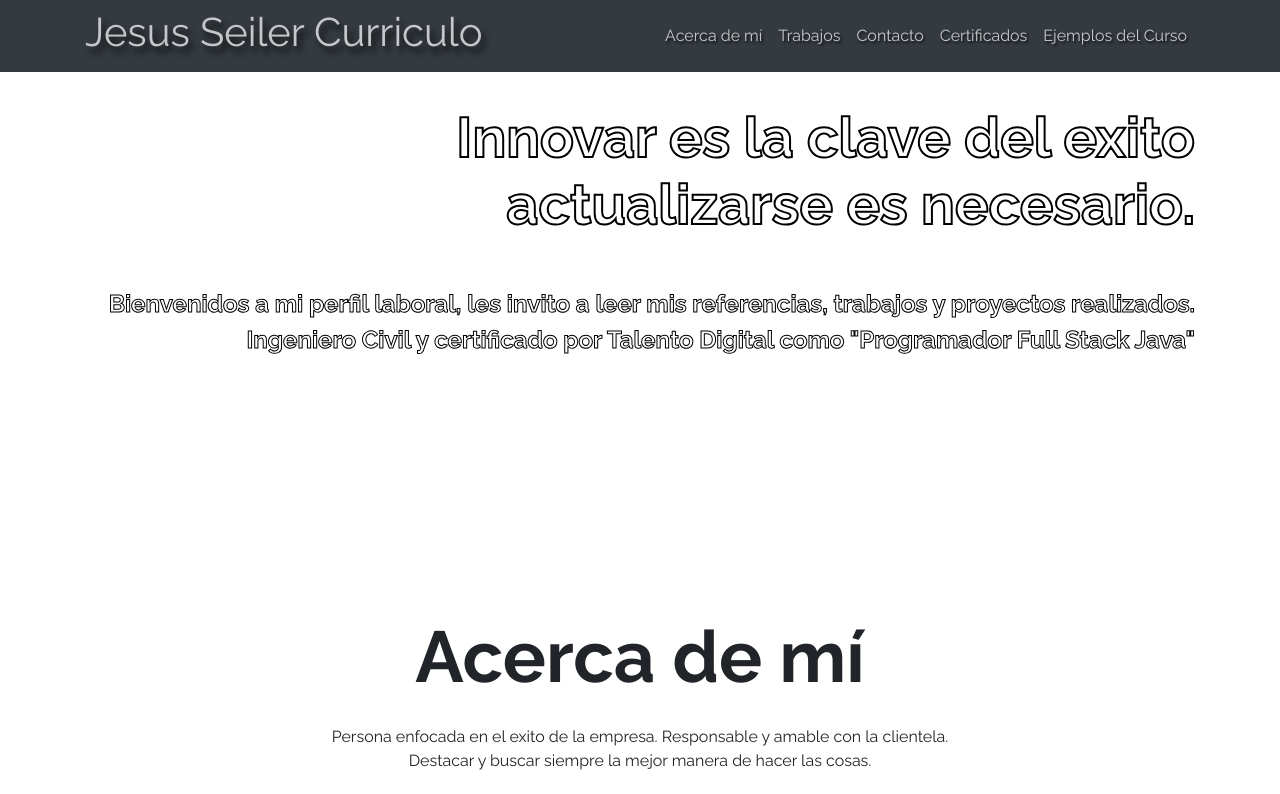
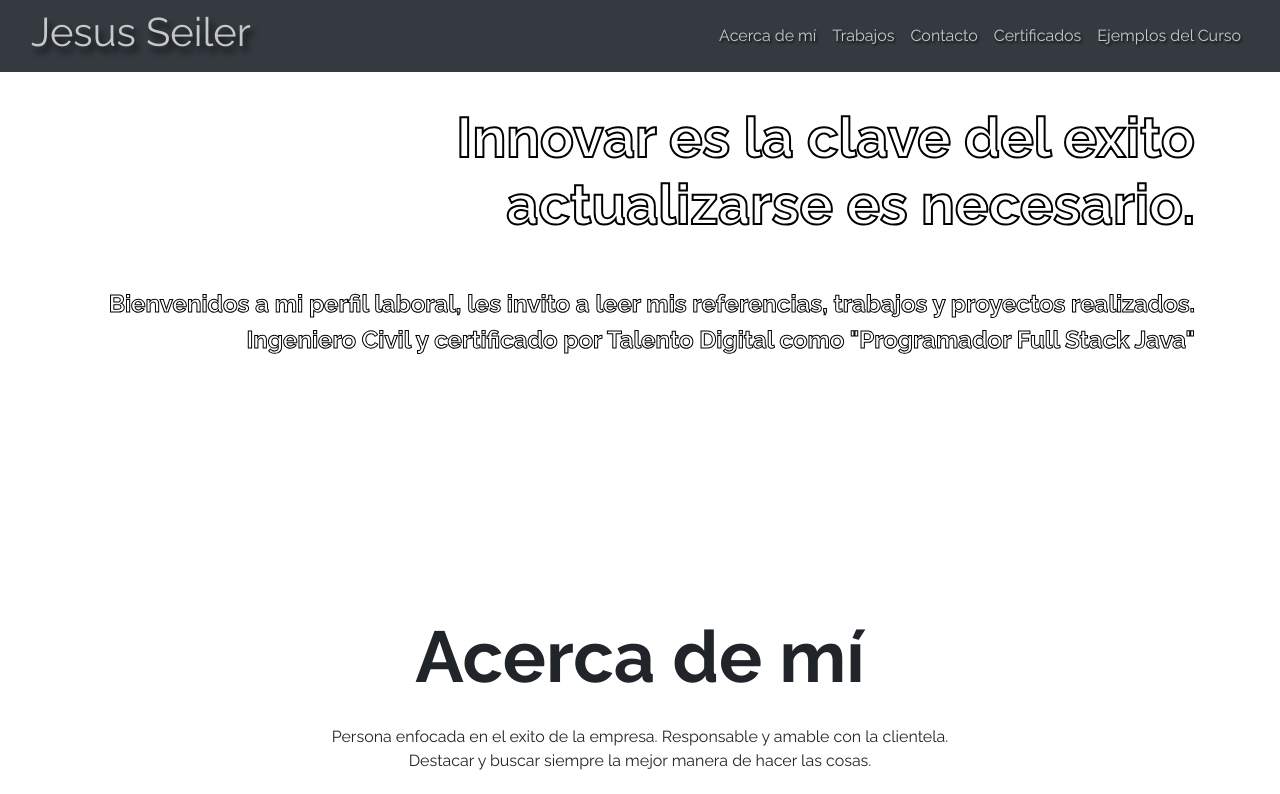
Before and after one commit to seiler18/Curriculo, a plain HTML site: page index.html in a window 1280 px wide. Shown: the top 794 px of the page. Drawn offline with nearby package versions, Linux system fonts and the light colour scheme; no server answers.

Commit message:
Update index.html

```diff
--- a/index.html
+++ b/index.html
@@ -25,8 +25,8 @@
 
   <!--SECCION  BARRA DE NAVEGACION-->
     <nav class="navbar navbar-expand-lg navbar-dark bg-dark fixed-top">
-      <div class="container">
-        <h1 class="hero-section text-light">Jesus Seiler Curriculo</h1>
+      <div class="container-fluid">
+        <h1 class="hero-section text-light">Jesus Seiler</h1>
 
         <button class="navbar-toggler" type="button" data-toggle="collapse" data-target="#navbarNav" aria-controls="navbarNav" aria-expanded="false" aria-label="Toggle navigation">
           <span class="navbar-toggler-icon"></span>
```
